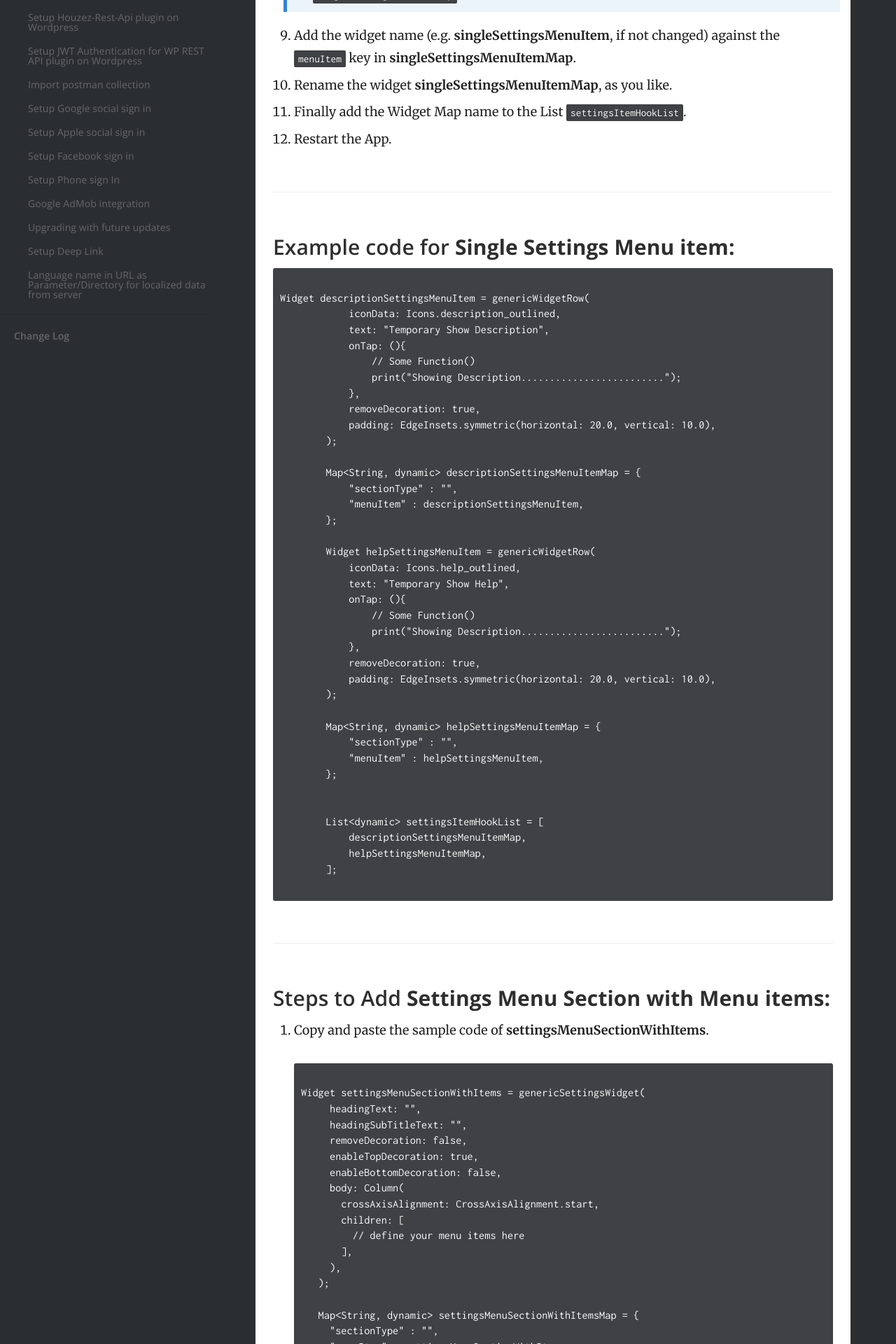
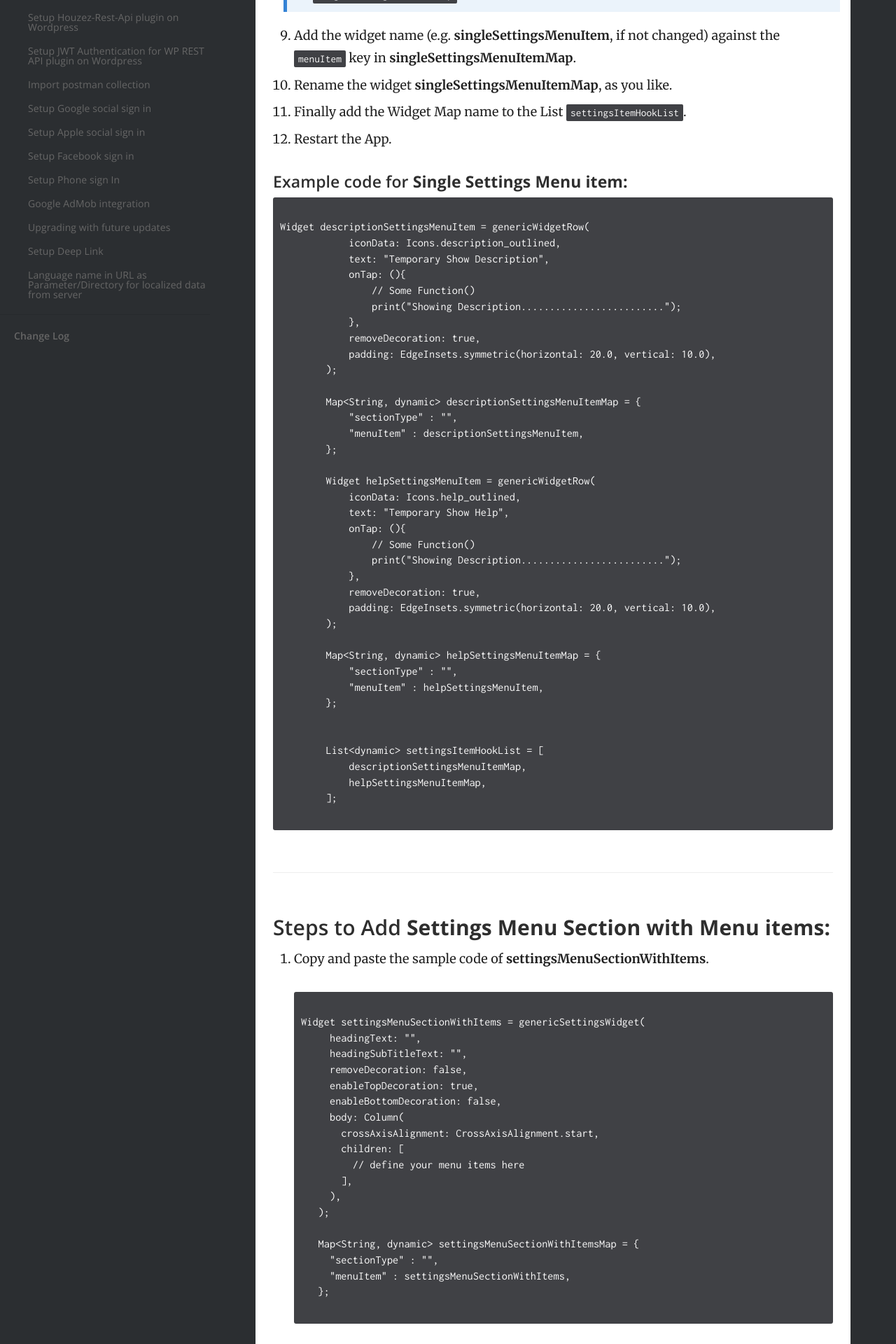
Before and after one commit to booleanbites/houzi-doc, a Jekyll site: the page built from _docs/hooks-widgets/add_item_settings.md, in a window 1280 px wide. Shown: the part 1819-3739 px from the top of the page at 70% size. Built offline with Jekyll 4.4.1, drawn with Linux system fonts in a browser that asks for light colours.

Commit message:
checking headings...

````diff
--- a/_docs/hooks-widgets/add_item_settings.md
+++ b/_docs/hooks-widgets/add_item_settings.md
@@ -61,7 +61,7 @@ There are two types of items that you can add to `Settings`:
 11. Finally add the Widget Map name to the List `settingsItemHookList`.
 12. Restart the App.
 
-### Example code for **Single Settings Menu item:**
+#### Example code for **Single Settings Menu item:**
 
 ```
 
@@ -143,7 +143,7 @@ Widget descriptionSettingsMenuItem = genericWidgetRow(
 12. Finally add the Widget Map name to the List `settingsItemHookList`.
 13. Restart the App.
 
-### Example code for `Settings Menu Section with items:`
+#### Example code for `Settings Menu Section with items:`
 
 ```
 
````
